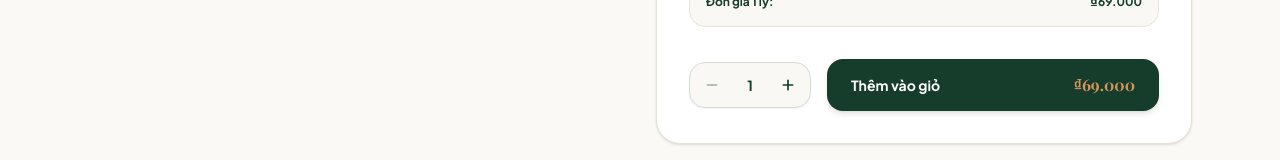
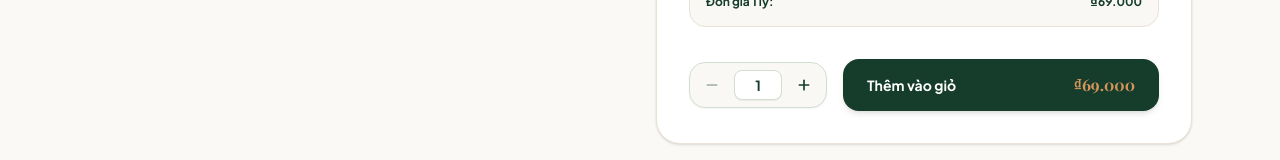
Before and after one commit to SamuiSang/brewlite, a Next.js app in the folder frontend/: page /customize/brown-sugar-latte in a window 1280 px wide. Shown: the part 1102-1262 px from the top of the page. Built offline with nearby package versions, Linux system fonts and the light colour scheme; no server answers; a web font is replaced by a local one.

Commit message:
feat(customize): allow direct numeric quantity input and sync customize stock state

```diff
--- a/frontend/app/customize/[id]/CustomizeContent.tsx
+++ b/frontend/app/customize/[id]/CustomizeContent.tsx
@@ -309,30 +309,6 @@ export default function CustomizeContent({ drinkId }: { drinkId: string }) {
                   Giá khởi điểm từ {formatVND(product.basePrice)}
                 </div>
 
-                {/* Hiển thị định mức công thức nguyên liệu pha chế 1 ly (Task 4 & 10.3) */}
-                {product.recipeItems && product.recipeItems.length > 0 && (
-                  <div className="mb-4 p-3.5 rounded-2xl bg-[#113123] border border-[#26543f]">
-                    <div className="flex items-center justify-between mb-2">
-                      <span className="text-[11px] font-bold uppercase tracking-wider text-[#d6955b]">
-                        Định mức nguyên liệu pha chế (1 ly)
-                      </span>
-                      <span className="text-[11px] text-[#a3b8ab]">
-                        Khả dụng: <strong className="text-white">{product.stock} ly</strong>
-                      </span>
-                    </div>
-                    <div className="flex flex-wrap gap-1.5">
-                      {product.recipeItems.map((item, idx) => (
-                        <span
-                          key={idx}
-                          className="text-[11px] bg-[#1a4432] text-[#e2f0e8] px-2.5 py-1 rounded-lg border border-[#2b6149]"
-                        >
-                          {item.name}: <strong>{item.amount}{item.unit}</strong>
-                        </span>
-                      ))}
-                    </div>
-                  </div>
-                )}
-
                 <div className="text-[11px] text-[#a3b8ab] flex flex-wrap gap-2 pt-4 border-t border-[#234d39]">
                   <span className="inline-block bg-[#1a4432] px-2.5 py-1 rounded-md">
                     ✓ Pha chế tươi mới khi nhận đơn
@@ -557,9 +533,23 @@ export default function CustomizeContent({ drinkId }: { drinkId: string }) {
                 >
                   <Minus className="w-4 h-4 stroke-[2.5]" />
                 </button>
-                <span className="w-10 text-center font-bold text-sm text-[#163d2c]">
-                  {isOutOfStock ? 0 : quantity}
-                </span>
+                <input
+                  type="text"
+                  inputMode="numeric"
+                  disabled={isOutOfStock}
+                  value={isOutOfStock ? 0 : quantity}
+                  onChange={(e) => {
+                    const raw = e.target.value.replace(/\D/g, '');
+                    const parsed = parseInt(raw, 10);
+                    if (!isNaN(parsed) && parsed > 0) {
+                      setQuantity(Math.min(parsed, 9999));
+                    } else if (raw === '') {
+                      setQuantity(1);
+                    }
+                  }}
+                  className="w-12 text-center font-bold text-sm text-[#163d2c] bg-white border border-[#d2ded1] rounded-lg py-1 px-1 focus:outline-none focus:ring-1 focus:ring-[#163d2c] shadow-2xs mx-1"
+                  aria-label="Số lượng ly"
+                />
                 <button
                   type="button"
                   onClick={handleIncreaseQty}
--- a/frontend/lib/api.ts
+++ b/frontend/lib/api.ts
@@ -20,18 +20,6 @@ export interface ApiTopping {
   isAvailable?: boolean;
 }
 
-export interface ApiRecipeItem {
-  id?: string;
-  ingredientId: string;
-  amount: number;
-  ingredient?: {
-    id: string;
-    name: string;
-    unit: string;
-    stock: number;
-  };
-}
-
 export interface ApiProduct {
   id: string;
   name: string;
@@ -42,7 +30,6 @@ export interface ApiProduct {
   categoryId?: string;
   category?: ApiCategory;
   isActive?: boolean;
-  recipeItems?: ApiRecipeItem[];
 }
 
 // Cấu trúc sản phẩm chuẩn hóa hiển thị trên UI Frontend
@@ -58,7 +45,6 @@ export interface NormalizedProduct {
   bestseller?: boolean;
   description: string;
   stock: number;
-  recipeItems?: { name: string; amount: number; unit: string; stock?: number }[];
 }
 
 // Dữ liệu topping dự phòng phong phú đúng theo CSDL backend
@@ -104,12 +90,6 @@ export function normalizeProduct(apiItem: ApiProduct): NormalizedProduct {
     bestseller: false,
     description: apiItem.description || 'Thức uống được pha chế tỉ mỉ từ nguyên liệu tươi ngon.',
     stock: apiItem.stock ?? 100,
-    recipeItems: apiItem.recipeItems?.map((r) => ({
-      name: r.ingredient?.name || 'Nguyên liệu',
-      amount: r.amount,
-      unit: r.ingredient?.unit || 'g',
-      stock: r.ingredient?.stock,
-    })),
   };
 }
 
```
